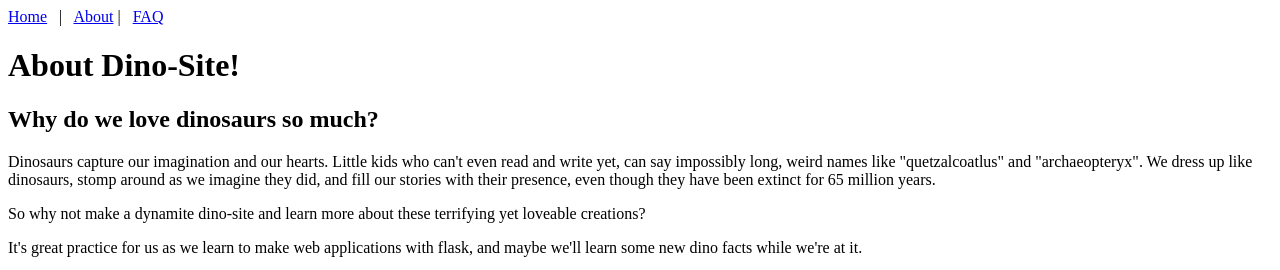
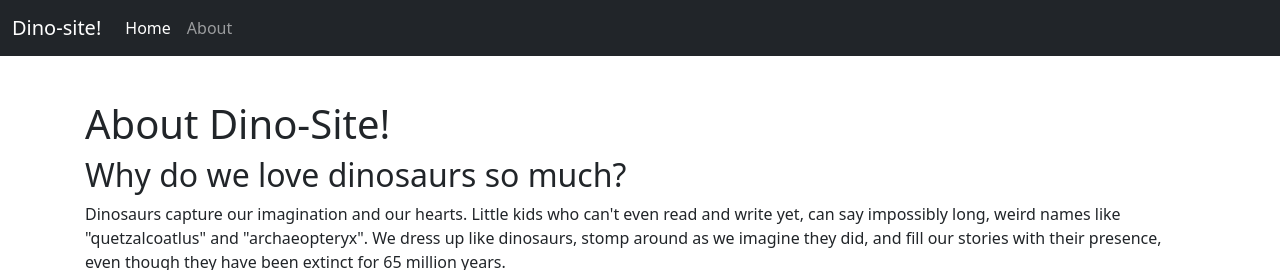
Before and after one commit to Wagg1r/i211_lecture, a Flask app: page /about in a window 1280 px wide. Shown: the top 270 px of the page. Run offline with Flask 2, Linux system fonts and the light colour scheme.

Commit message:
fixing bugs and making index format correctly

```diff
--- a/app.py
+++ b/app.py
@@ -12,7 +12,10 @@ with open('dinosaurs.csv', 'r') as csvfile:
 @app.route('/dino')
 @app.route('/dino/<dino>')
 def index(dino=None):
-    return render_template('index.html', dinosaurs=dinosaurs)
+    if dino != None:
+        return render_template('dino.html', dinosaurs=dinosaurs)
+    else:
+        return render_template('index.html', dinosaurs=dinosaurs)
     #make sure dino exists
 
 
--- /dev/null
+++ b/static/css/styles.css
@@ -0,0 +1,3 @@
+main > .container{
+    padding: 100px 15px 0 !important;
+}
--- a/templates/base.html
+++ b/templates/base.html
@@ -7,19 +7,53 @@
     <title>{% block title %}{% endblock %}</title>
         <!-- CSS Styles -->
 <link rel="shortcut icon" href="{{url_for('static',filename='favicon.ico')}}">
+<link href="https://cdn.jsdelivr.net/npm/bootstrap@5.2.2/dist/css/bootstrap.min.css" rel="stylesheet" integrity="sha384-Zenh87qX5JnK2Jl0vWa8Ck2rdkQ2Bzep5IDxbcnCeuOxjzrPF/et3URy9Bv1WTRi" crossorigin="anonymous">
 <!-- bootstrap CSS -->
 <script src="https://cdn.jsdelivr.net/npm/@popperjs/core@2.11.6/dist/umd/popper.min.js" integrity="sha384-oBqDVmMz9ATKxIep9tiCxS/Z9fNfEXiDAYTujMAeBAsjFuCZSmKbSSUnQlmh/jp3" crossorigin="anonymous"></script>
 <!-- custom styles -->
 <link rel="stylesheet" type="text/css" href="{{url_for('static',filename='css/styles.css')}}">
 </head>
-<body>
-    <nav>
-        <a href="{{url_for('index')}}">Home</a> &nbsp; | &nbsp; <a href="{{url_for('about')}}">About</a> | &nbsp; <a href="{{url_for('FAQ')}}">FAQ</a>
-    </nav>
 
-    {% block content %}{% endblock %}
-    <!--Bootstrap CSS styles-->
+
+    <body class="d-flex flex-column h-100">
+
+        <header>
+          <!-- Fixed navbar -->
+          <nav class="navbar navbar-expand-md navbar-dark fixed-top bg-dark">
+            <div class="container-fluid">
+              <a class="navbar-brand" href="{{url_for('index')}}">Dino-site!</a>
+              <button class="navbar-toggler" type="button" data-bs-toggle="collapse" data-bs-target="#navbarCollapse" aria-controls="navbarCollapse" aria-expanded="false" aria-label="Toggle navigation">
+                <span class="navbar-toggler-icon"></span>
+              </button>
+              <div class="collapse navbar-collapse" id="navbarCollapse">
+                <ul class="navbar-nav me-auto mb-2 mb-md-0">
+                  <li class="nav-item">
+                    <a class="nav-link active" aria-current="page" href="{{url_for('index')}}">Home</a>
+                  </li>
+                  <li class="nav-item">
+                    <a class="nav-link" href="{{url_for('about')}}">About</a>
+                  </li>
+                </ul>
+              </div>
+            </div>
+          </nav>
+        </header>
+
+        <!-- Begin page content -->
+        <main class="flex-shrink-0">
+            <div class="container">
+                {% block content %}{% endblock %}
+            </div>
+        </main>
+
+        <footer class="footer mt-auto py-3 bg-light">
+          <div class="container">
+            <span class="text-muted">I211 Lecture App &copy; 2022</span>
+          </div>
+        </footer>
+
+
+    <!--Bootstrap JS-->
     <script src="https://cdn.jsdelivr.net/npm/bootstrap@5.2.2/dist/js/bootstrap.min.js" integrity="sha384-IDwe1+LCz02ROU9k972gdyvl+AESN10+x7tBKgc9I5HFtuNz0wWnPclzo6p9vxnk" crossorigin="anonymous"></script>
 
-</body>
 </html>
```
Also changed, not shown: templates/index.html (+15 -11 lines).
